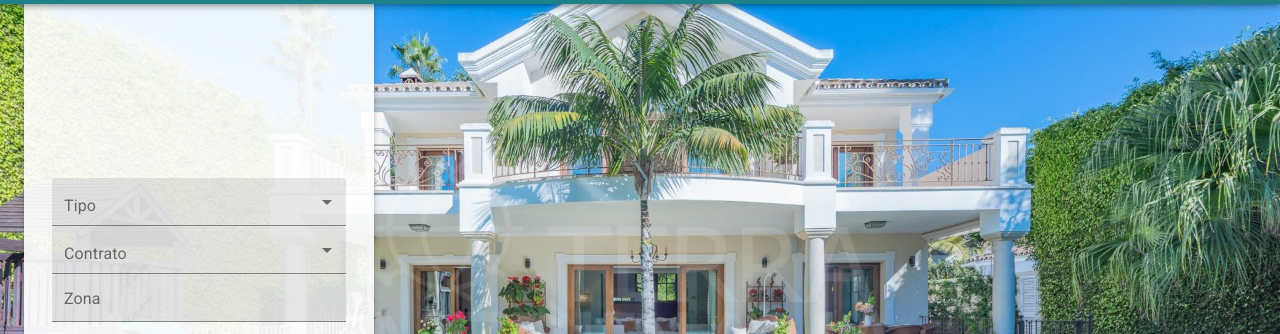
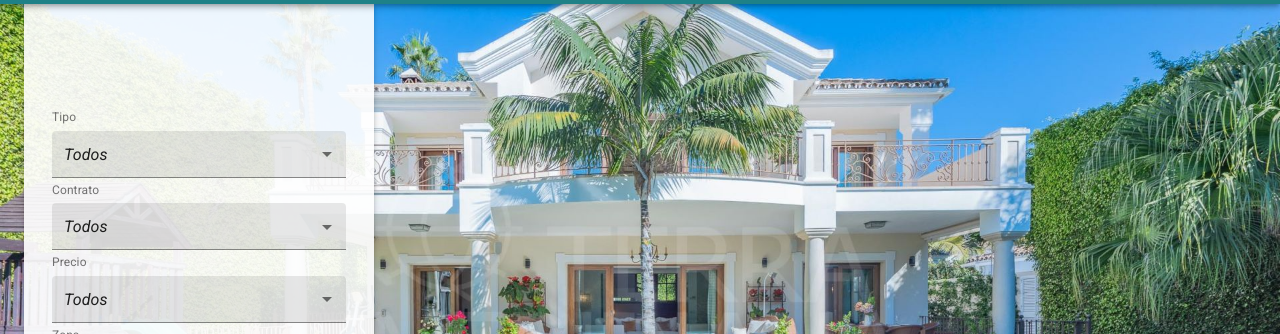
Before and after one commit to lerihenny/barrerastenerife.com, a Gatsby site: page / in a window 1280 px wide. Shown: the part 100-434 px from the top of the page. Built offline with nearby package versions, Linux system fonts and the light colour scheme; Gatsby itself is replaced by a stand-in of ours.

Commit message:
Create custom select component and fix small issues

```diff
--- a/src/assets/scss/core/_main.scss
+++ b/src/assets/scss/core/_main.scss
@@ -71,6 +71,10 @@ p {
 }
 .mb-3 {
   margin-bottom: 0.3em;
+}
+.MuiFilledInput-inputMarginDense {
+  padding-top: 14px !important;
+  padding-bottom: 14px !important;
 }
 
 body {
@@ -154,7 +158,6 @@ body {
 
     .main-search-form {
       padding: 2em;
-      position: absolute;
       top: 0;
       background-color: rgba(255, 255, 255, 0.9);
       height: 100%;
@@ -169,9 +172,8 @@ body {
         margin-top: 1em;
       }
 
-      .main-search-select {
-        padding-top: 23px;
-        padding-bottom: 6px;
+      form {
+        width: 100%;
       }
     }
 
@@ -208,10 +210,22 @@ body {
       }
     }
 
+    .main-slider-container {
+      display: flex;
+      position: absolute;
+      top: 0;
+      justify-content: space-between;
+      align-items: flex-end;
+      height: 100%;
+      left: 50%;
+      right: 50%;
+      transform: translate(-50%);
+    }
+
     .main-slider-property-data {
-      position: absolute;
       bottom: 2em;
       right: 2em;
+      margin-bottom: 2em;
     }
   }
 }
--- a/src/components/Header.tsx
+++ b/src/components/Header.tsx
@@ -64,8 +64,12 @@ const Header: React.FC<Props> = ({ siteTitle = "" }) => {
           </ListItemIcon>
           <ListItemText primary="Alquiler" />
         </ListItem> */}
-        {linkList.map(link => (
-          <Link to={link.to} activeClassName="active">
+        {linkList.map((link, index) => (
+          <Link
+            key={`${link.text.toLowerCase().replace(" ", "-")}-${index}`}
+            to={link.to}
+            activeClassName="active"
+          >
             <ListItem button>{link.text}</ListItem>
           </Link>
         ))}
@@ -82,8 +86,10 @@ const Header: React.FC<Props> = ({ siteTitle = "" }) => {
           </Link>
           <Hidden smDown>
             <List className="top-menu ml-auto">
-              {linkList.map(link => (
-                <ListItem>
+              {linkList.map((link, index) => (
+                <ListItem
+                  key={`${link.text.toLowerCase().replace(" ", "-")}-${index}`}
+                >
                   <Link to={link.to} activeClassName="active">
                     {link.text}
                   </Link>
--- a/src/components/MainSlider.tsx
+++ b/src/components/MainSlider.tsx
@@ -1,22 +1,16 @@
-import React, { useState } from "react"
-import { graphql, useStaticQuery } from "gatsby"
-import Img from "gatsby-image"
+import React from "react";
+import { graphql, useStaticQuery } from "gatsby";
+import Img from "gatsby-image";
 import {
   Button,
   Container,
   TextField,
   Hidden,
-  Select,
-  FormControl,
   InputLabel,
   MenuItem,
-} from "@material-ui/core"
-import SearchIcon from "@material-ui/icons/Search"
-
-interface Form {
-  type: string
-  contract: string
-}
+} from "@material-ui/core";
+import SearchIcon from "@material-ui/icons/Search";
+import Select from "./Select";
 
 const MainSlider: React.FC = () => {
   const data = useStaticQuery(graphql`
@@ -29,54 +23,33 @@ const MainSlider: React.FC = () => {
         }
       }
     }
-  `)
+  `);
 
   const SearchForm = () => {
-    const [state, setState] = useState<Form>({
-      type: "",
-      contract: "",
-    })
-
     return (
       <div className="main-search-form MuiPaper-elevation3">
         <form>
-          <FormControl fullWidth variant="filled">
-            <InputLabel id="search-type-label">Tipo</InputLabel>
-            <Select
-              labelId="search-type-label"
-              id="search-type"
-              label="Tipo"
-              name="type"
-              classes={{ root: "main-search-select" }}
-              // onChange={handleChange}
-              value=""
-            >
-              <MenuItem value={0}>
-                <em>Todos</em>
-              </MenuItem>
-              <MenuItem value={10}>Piso</MenuItem>
-              <MenuItem value={20}>Casa</MenuItem>
-            </Select>
-          </FormControl>
-          <FormControl fullWidth variant="filled">
-            <InputLabel id="search-contract-label">Contrato</InputLabel>
-            <Select
-              labelId="search-contract-label"
-              id="search-contract"
-              label="Contrato"
-              name="contract"
-              classes={{ root: "main-search-select" }}
-              // onChange={handleChange}
-              value=""
-            >
-              <MenuItem value={0}>
-                <em>Todos</em>
-              </MenuItem>
-              <MenuItem value={10}>Alquiler</MenuItem>
-              <MenuItem value={20}>Venta</MenuItem>
-            </Select>
-          </FormControl>
-          <TextField fullWidth size="small" label="Zona" variant="filled" />
+          <Select label="Tipo" items={["Todos", "Piso", "Casa"]} value={0} />
+          <Select
+            label="Contrato"
+            items={["Todos", "Alquiler", "Venta"]}
+            value={0}
+          />
+          <Select
+            label="Precio"
+            items={[
+              "Todos",
+              "Menos de € 500",
+              "€ 500 - € 600",
+              "€ 600 - € 700",
+              "€ 700 - € 800",
+              "€ 800 - € 900",
+              "€ 900 - € 1000",
+              "Más de € 1000",
+            ]}
+            value={0}
+          />
+          <Select label="Zona" items={["Todas las zonas"]} value={0} />
           <Button
             fullWidth
             variant="contained"
@@ -88,8 +61,8 @@ const MainSlider: React.FC = () => {
           </Button>
         </form>
       </div>
-    )
-  }
+    );
+  };
 
   const PropertyData = () => {
     return (
@@ -101,8 +74,8 @@ const MainSlider: React.FC = () => {
           Los Abrigos - Granadilla de Abona
         </h3>
       </div>
-    )
-  }
+    );
+  };
 
   return (
     <section className="main-slider">
@@ -111,14 +84,14 @@ const MainSlider: React.FC = () => {
         alt=""
         className="img-responsive crop-center"
       />
-      <Container>
+      <Container className="main-slider-container">
         <Hidden xsDown>
           <SearchForm />
         </Hidden>
         <PropertyData />
       </Container>
     </section>
-  )
-}
+  );
+};
 
-export default MainSlider
+export default MainSlider;
--- /dev/null
+++ b/src/components/Select.tsx
@@ -0,0 +1,38 @@
+import React from "react";
+import { InputLabel, MenuItem, TextField } from "@material-ui/core";
+
+interface Props {
+  label: string;
+  items: string[];
+  value: number;
+}
+
+const Select: React.FC<Props> = ({ label, items, value }) => {
+  const labelToId = () => {
+    return label.toLowerCase().replace(" ", "-");
+  };
+
+  return (
+    <>
+      <InputLabel shrink htmlFor={labelToId()} classes={{ root: "mb-3 mt-3" }}>
+        {label}
+      </InputLabel>
+      <TextField
+        fullWidth
+        select
+        id={labelToId()}
+        size="small"
+        variant="filled"
+        value={value}
+      >
+        {items.map((item: string, index: number) => (
+          <MenuItem key={`${labelToId()}-${index}`} value={index}>
+            {index === 0 ? <em>{item}</em> : item}
+          </MenuItem>
+        ))}
+      </TextField>
+    </>
+  );
+};
+
+export default Select;
```
Also changed, not shown: src/components/properties/SearchForm.tsx (+36 -112 lines).
